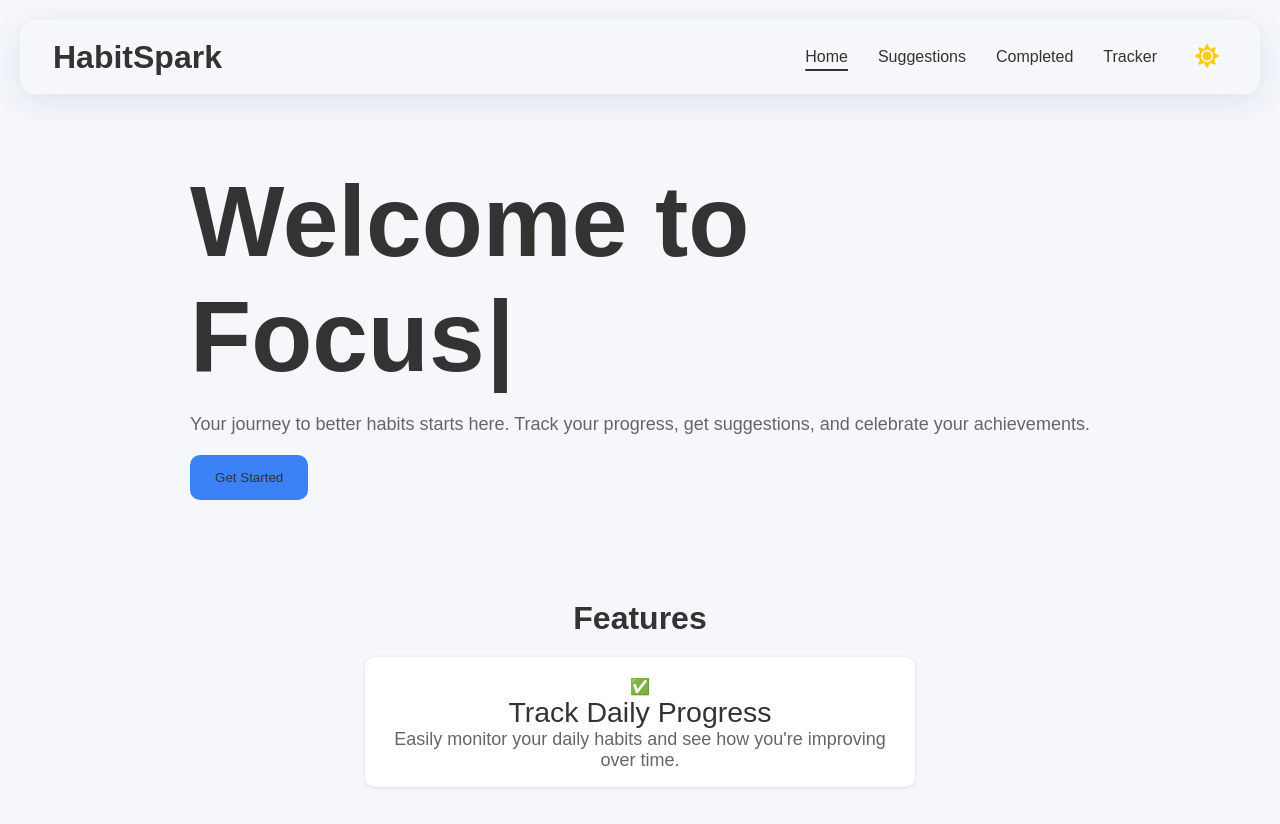
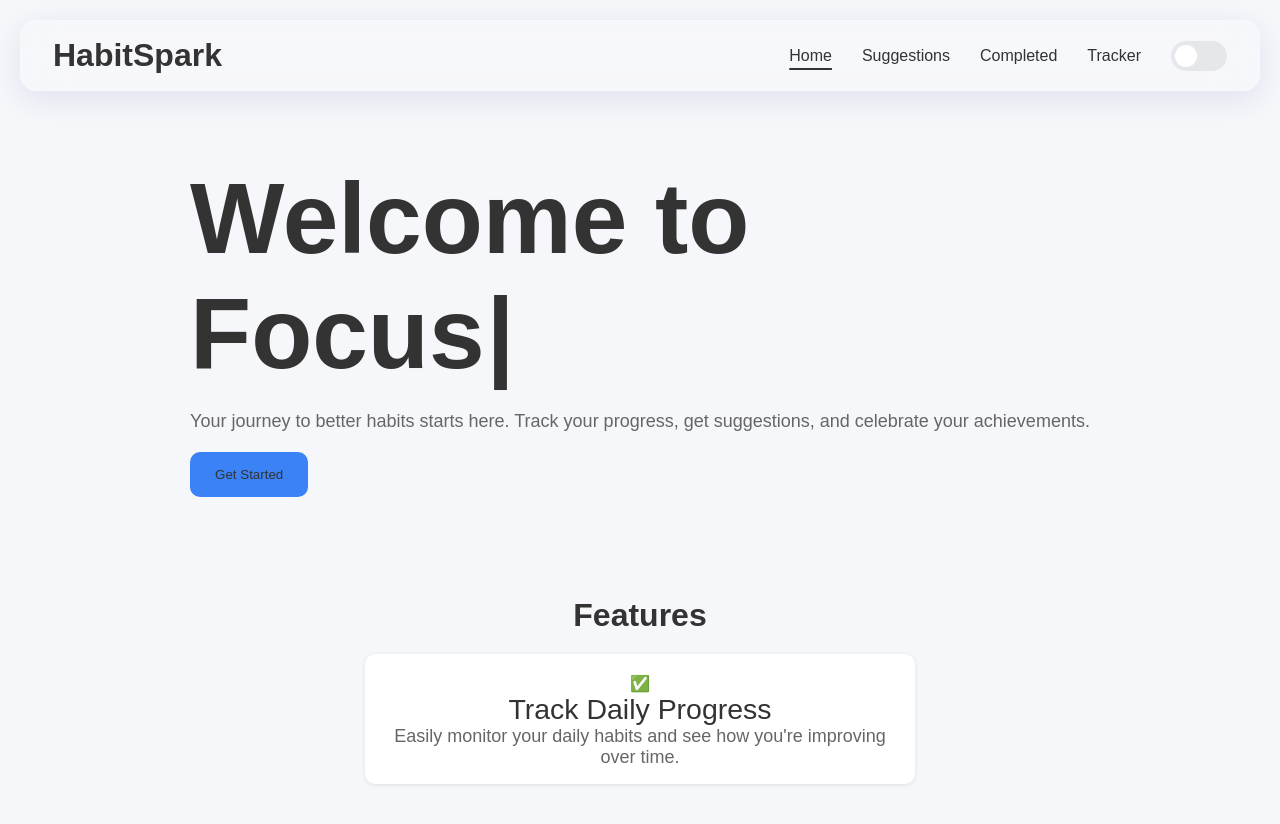
Before and after one commit to Triumphant307/habit-spark-2.0, a Next.js app: page / in a window 1280 px wide. Shown: the top 824 px of the page. Built offline with nearby package versions, Linux system fonts and the light colour scheme; no server answers.

Commit message:
Refactor: theme toggle

```diff
--- a/app/Styles/ThemeToggle.module.css
+++ b/app/Styles/ThemeToggle.module.css
@@ -1,11 +1,15 @@
 .themeToggle {
-  background: none;
+  width: 56px;
+  height: 30px;
+  border-radius: 999px;
   border: none;
   cursor: pointer;
-  width: 40px;
-  height: 40px;
   position: relative;
+  background: var(--toggle-bg);
+  transition: background 0.35s ease;
+  isolation: isolate;
 }
+
 .icon {
   width: 24px;
   height: 24px;
@@ -30,3 +34,68 @@
   border-radius: 50%;
   transform: translateX(5px) scale(0.9);
 }
+
+.knob {
+  align-items: center;
+  width: 22px;
+  height: 22px;
+  border-radius: 50%;
+  background: white;
+  position: absolute;
+  top: 4px;
+  left: 4px;
+  transition:
+    transform 0.35s ease,
+    width 0.25s ease,
+    border-radius 0.25s ease;
+}
+
+
+/* LIGHT MODE */
+.light {
+  --toggle-bg: #e5e7eb;
+}
+
+/* DARK MODE */
+.dark {
+  --toggle-bg: #1f2937;
+}
+
+/* Morphing motion */
+.dark .knob {
+  transform: translateX(26px);
+  width: 24px;
+  border-radius: 12px;
+  box-shadow: 0 0 10px rgba(129, 140, 248, 0.6);
+}
+
+.knobIcon {
+
+    font-size: 12px;
+  line-height: 1;
+  transition:
+    transform 0.35s ease,
+    opacity 0.25s ease,
+    filter 0.35s ease;
+}
+
+.light .knobIcon {
+  filter: drop-shadow(0 0 4px rgba(250, 204, 21, 0.6));
+}
+
+.dark .knobIcon {
+  filter: drop-shadow(0 0 4px rgba(129, 140, 248, 0.8));
+}
+
+/* Hover micro-interaction */
+.themeToggle:hover .knobIcon {
+  transform: scale(1.15);
+}
+
+/* Accessibility */
+@media (prefers-reduced-motion: reduce) {
+  .knob,
+  .knobIcon {
+    transition: none;
+  }
+}
--- a/app/Theme/ThemeToggle.jsx
+++ b/app/Theme/ThemeToggle.jsx
@@ -54,25 +54,35 @@ const ThemeToggle = () => {
   if (!mounted) return null; // prevent hydration mismatch
 
   return (
+    // <button
+    //   className={style.themeToggle}
+    //   onClick={() => toggleWithSweep(toggleTheme, !isDark, mounted)}
+    // >
+    //   {isDark ? (
+    //     <FaMoon
+    //       size={24}
+    //       color="#fff"
+    //       className={style.iconTransition}
+    //       style={{ transform: "rotate(-360deg)", opacity: 1 }}
+    //     />
+    //   ) : (
+    //     <FaSun
+    //       size={24}
+    //       color="#facc15"
+    //       className={style.iconTransition}
+    //       style={{ transform: "rotate(360deg)", opacity: 1 }}
+    //     />
+    //   )}
+
+
+    // </button>
     <button
-      className={style.themeToggle}
+      className={`${style.themeToggle} ${isDark ? style.dark : style.light}`}
       onClick={() => toggleWithSweep(toggleTheme, !isDark, mounted)}
     >
-      {isDark ? (
-        <FaMoon
-          size={24}
-          color="#fff"
-          className={style.iconTransition}
-          style={{ transform: "rotate(-360deg)", opacity: 1 }}
-        />
-      ) : (
-        <FaSun
-          size={24}
-          color="#facc15"
-          className={style.iconTransition}
-          style={{ transform: "rotate(360deg)", opacity: 1 }}
-        />
-      )}
+      <span className={style.knob}>
+        {/* <span className={style.knobIcon}>{isDark ? "🌙" : "☀️"}</span> */}
+      </span>
     </button>
   );
 };
```
